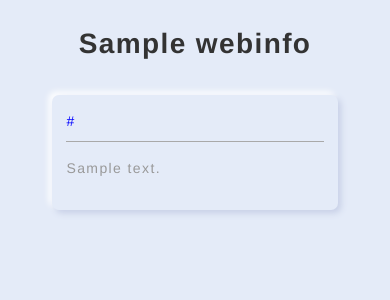
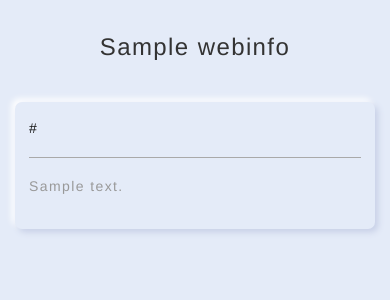
Before and after one commit to frecode/lks_api, a Django app: page / in a window 390 px wide. Shown: the top 300 px of the page. Run offline with Django 3.2, Linux system fonts and the light colour scheme; tables that the repository leaves empty hold one stand-in row (values such as "Sample post"); some libraries are stand-ins or nearby versions.

Commit message:
V1.0.15 区分超链接

```diff
--- a/lks_api/settings.py
+++ b/lks_api/settings.py
@@ -116,6 +116,9 @@ USE_TZ = True
 # https://docs.djangoproject.com/en/3.2/howto/static-files/
 
 STATIC_URL = '/static/'
+STATICFILES_DIRS = [
+    BASE_DIR / 'static'
+]
 STATIC_ROOT = '/root/static/lks_api_static/'
 
 # Default primary key field type
--- a/templates/index.html
+++ b/templates/index.html
@@ -2,7 +2,14 @@
 <html lang="en">
 <head>
     <meta charset="UTF-8">
-    <title>Title</title>
+    <meta http-equiv="X-UA-Compatible" content="IE=edge">
+    <meta name="viewport" content="width=device-width, minimum-scale=1.0, maximum-scale=1.0, user-scalable=no">
+    <meta name="apple-mobile-web-app-capable" content="yes">
+    <meta name="theme-color" content="#E4EBF8">
+    <title>LKs - 良心到难以置信的网站推荐</title>
+    <link rel="shortcut icon" href="/static/favicon.ico" type="image/x-icon">
+    <link rel="apple-touch-icon" href="/static/apple-touch-icon.jpg">
+    <link rel="stylesheet" href="https://cdn.bootcdn.net/ajax/libs/twitter-bootstrap/4.6.0/css/bootstrap.min.css">
     <style>
         :root {
             --white: #FFFFFF;
@@ -23,6 +30,7 @@
         h1 {
             text-align: center;
             color: #333333;
+            margin: 70px 0 60px;
         }
 
         hr {
@@ -49,54 +57,37 @@
             transition: all .2s ease-in-out;
         }
 
-        .masonry {
-            -moz-column-count: 3; /* 火狐 */
-            -webkit-column-count: 3; /* Safari 和 谷歌 */
-            column-count: 3;
-            -moz-column-gap: 1em;
-            -webkit-column-gap: 1em;
-            column-gap: 1em;
-            width: 80%;
-            margin: 1em auto;
-        }
-
-        .web-item {
-            padding: 0.5em;
-            margin-bottom: 1em;
-            -moz-page-break-inside: avoid;
-            -webkit-column-break-inside: avoid;
-            break-inside: avoid;
-            background: var(--greyLight-1);
-        }
-
         .web-item-box {
             padding: 1em;
             border-radius: 0.5em;
             box-shadow: .2rem .2rem .4rem var(--greyLight-2), -.2rem -.2rem .4rem var(--white);
         }
 
-        /* 移动端响应式布局 */
-        @media (min-width: 992px) and (max-width: 1219px) {
-            .masonry {
-                column-count: 2;
-            }
+        .row {
+            margin-bottom: 100px;
         }
 
-        @media (min-width: 768px) and (max-width: 991px) {
-            .masonry {
-                column-count: 1;
-            }
+        .col-md-4 {
+            margin: 30px 0;
         }
 
+        /* 移动端响应式布局 */
         @media (max-width: 767px) {
-            .masonry {
-                column-count: 1;
+            h1 {
+                font-size: 33px;
+            }
+            .col-md-4 {
+                margin: 20px 0;
             }
         }
 
         @media only screen and (min-width: 280px) and (max-width: 599px) {
-            .masonry {
-                column-count: 1;
+            h1 {
+                font-size: 24px;
+                margin: 33px 0 25px;
+            }
+            .col-md-4 {
+                margin: 15px 0;
             }
         }
 
@@ -105,16 +96,23 @@
 <body>
 
 <h1>{{ title }}</h1>
-<div class="masonry">
+<div class="container">
+    <div class="row">
         {% for web in web_list %}
-        <div class="web-item">
+            <div class="col-md-4">
                 <div class="web-item-box">
+                    {% if 'http' in web.href %}
                         <a href="{{ web.href }}" rel="nofollow noreferrer" target="_blank">{{ web.href }}</a>
+                    {% else %}
+                        <span style="color: #121212">{{ web.href }}</span>
+                    {% endif %}
                     <hr>
                     <span>{{ web.content|linebreaks }}</span>
                 </div>
             </div>
         {% endfor %}
     </div>
+
+</div>
 </body>
 </html>
```
Also changed, not shown: static/apple-touch-icon.jpg (added), static/favicon.ico (added). Lines whose indentation alone changed are shown as unchanged.
